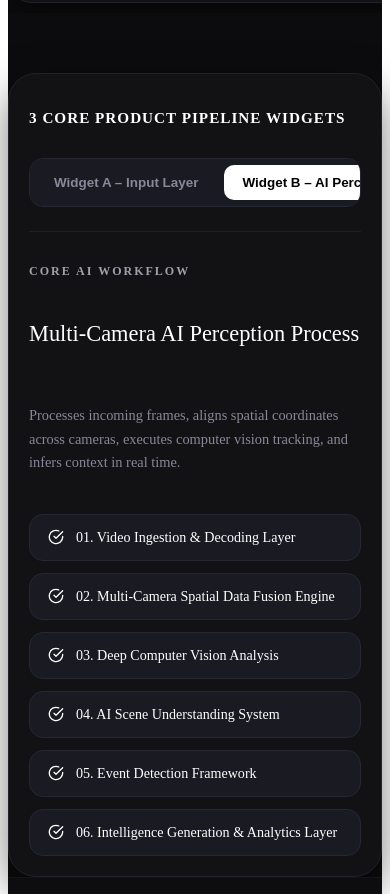
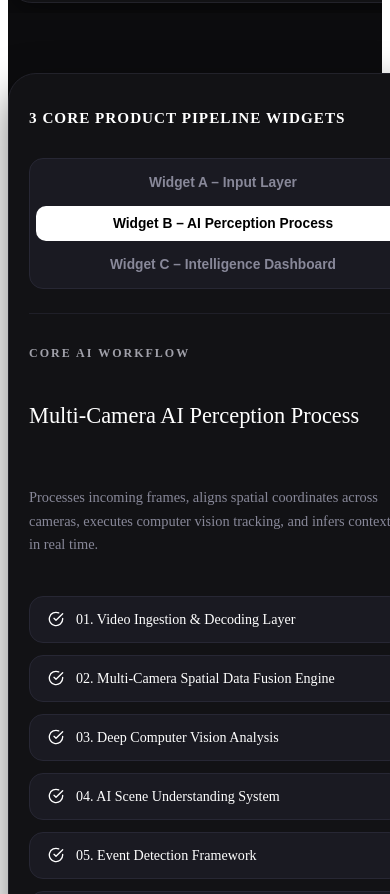
Before and after one commit to fusesight/fusesight.com, a React (Vite) app: page / in a window 390 px wide. Shown: the part 4370-5264 px from the top of the page. Built offline with nearby package versions, Linux system fonts and the light colour scheme; the HTML template or start-up script is replaced by a standard one.

Commit message:
feat: add CSS styles for ArchitectureWorkflow component

```diff
--- a/src/components/ArchitectureWorkflow.css
+++ b/src/components/ArchitectureWorkflow.css
@@ -108,6 +108,7 @@
   padding: clamp(20px, 4vw, 40px);
   color: #ffffff;
   box-shadow: 0 16px 40px rgba(0, 0, 0, 0.5);
+  width: 100%;
 }
 
 .inspector-header {
@@ -133,27 +134,28 @@
 .widget-selector-tabs {
   display: flex;
   align-items: center;
-  gap: 8px;
+  gap: 6px;
   background-color: #1a1a22;
   padding: 6px;
   border-radius: 14px;
   border: 1px solid #272734;
   max-width: 100%;
-  overflow-x: auto;
-  -webkit-overflow-scrolling: touch;
+  flex-wrap: wrap;
 }
 
 .widget-tab-btn {
   background: transparent;
   border: none;
   color: #888899;
-  padding: 10px 18px;
+  padding: 10px 16px;
   border-radius: 10px;
   font-size: 0.84rem;
   font-weight: 600;
   cursor: pointer;
-  white-space: nowrap;
+  white-space: normal;
+  text-align: center;
   transition: all var(--transition-fast);
+  flex: 1 1 auto;
 }
 
 .widget-tab-btn.active, .widget-tab-btn:hover {
@@ -270,6 +272,27 @@
 }
 
 @media (max-width: 768px) {
+  .inspector-header {
+    flex-direction: column;
+    align-items: stretch;
+    gap: 16px;
+  }
+
+  .widget-selector-tabs {
+    width: 100%;
+    flex-direction: column;
+    align-items: stretch;
+    gap: 6px;
+    padding: 6px;
+  }
+
+  .widget-tab-btn {
+    width: 100%;
+    text-align: center;
+    padding: 10px 14px;
+    font-size: 0.86rem;
+  }
+
   .workflow-pipeline {
     flex-direction: column;
     align-items: stretch;
```
